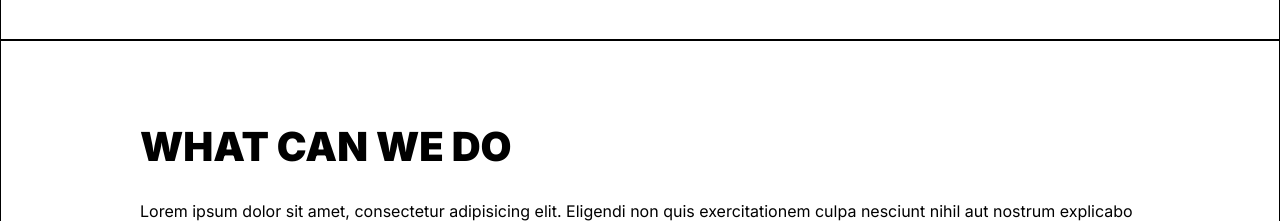
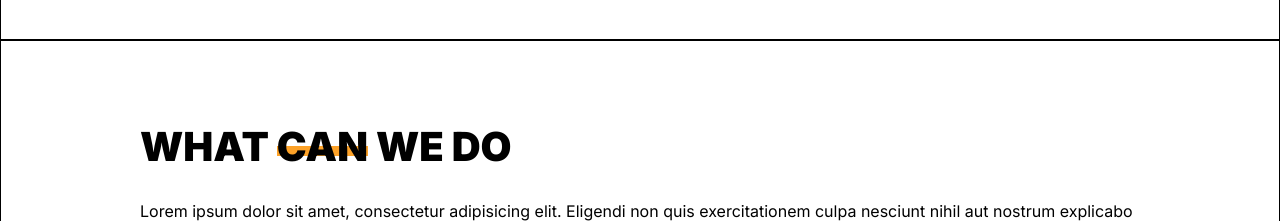
Before and after one commit to wadze213/crework-source, a React (Create React App) app in the folder crework/: page / in a window 1280 px wide. Shown: the part 1560-1781 px from the top of the page. Built offline with nearby package versions, Linux system fonts and the light colour scheme.

Commit message:
Creating and adding chunky-underline classes

```diff
--- a/crework/src/components/Services.js
+++ b/crework/src/components/Services.js
@@ -1,13 +1,14 @@
 import React from 'react'
 import './component-styles/styles.css'
 import './component-styles/services.css'
+import './component-styles/colors.css';
 
 const Services = () => {
   return (
          <section className='services'>
         <div className='services-title'>
 
-            <h2>WHAT CAN WE DO</h2>
+            <h2>WHAT <span className='chunky-underline-orange'>CAN</span> WE DO</h2>
 
             <p className='services-content'>Lorem ipsum dolor sit amet, consectetur adipisicing elit. Eligendi non quis exercitationem culpa nesciunt nihil aut nostrum explicabo reprehenderit optio amet ab temporibus asperiores quasi cupiditate. Voluptatum ducimus voluptates voluptas?Lorem ipsum dolor sit amet, consectetur adipisicing elit. Eligendi non quis exercitationem culpa nesciunt nihil aut nostrum explicabo reprehenderit optio amet ab temporibus asperiores quasi cupiditate. Voluptatum ducimus voluptates voluptas?</p>
         </div>
--- a/crework/src/components/component-styles/colors.css
+++ b/crework/src/components/component-styles/colors.css
@@ -22,3 +22,48 @@
 .white-text{
     color: white;
 }
+
+.chunky-underline-orange{
+    display: inline-block;
+    position: relative;
+}
+.chunky-underline-orange::after{
+    content: '';
+    position: absolute;
+    bottom: 30%;
+    left: 0;
+    height: 20%;
+    width: 100%;
+    background: #FDA228;
+    z-index: -1;
+}
+
+.chunky-underline-blue{
+    display: inline-block;
+    position: relative;
+}
+.chunky-underline-blue::after{
+    content: '';
+    position: absolute;
+    bottom: 30%;
+    left: 0;
+    height: 20%;
+    width: 100%;
+    background: #1DAAFC;
+    z-index: -1;
+}
+
+.chunky-underline-pink{
+    display: inline-block;
+    position: relative;
+}
+.chunky-underline-pink::after{
+    content: '';
+    position: absolute;
+    bottom: 30%;
+    left: 0;
+    height: 20%;
+    width: 100%;
+    background: #FC3E6B;
+    z-index: -1;
+}
```
